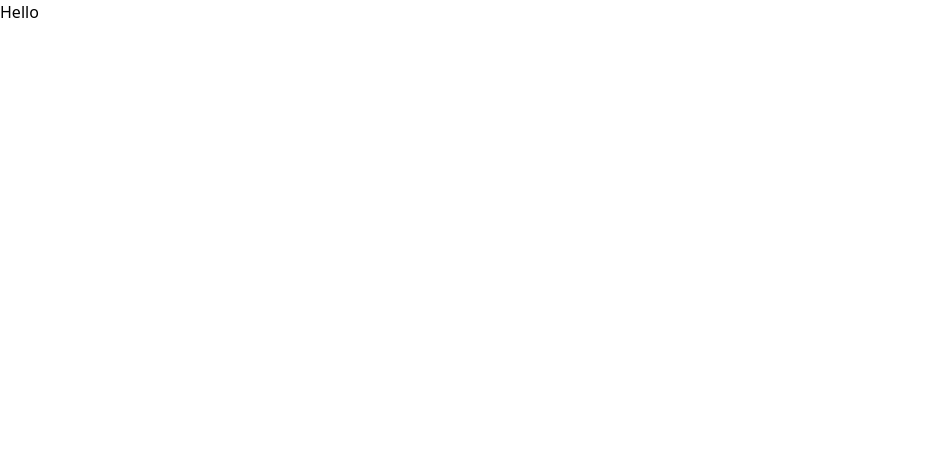
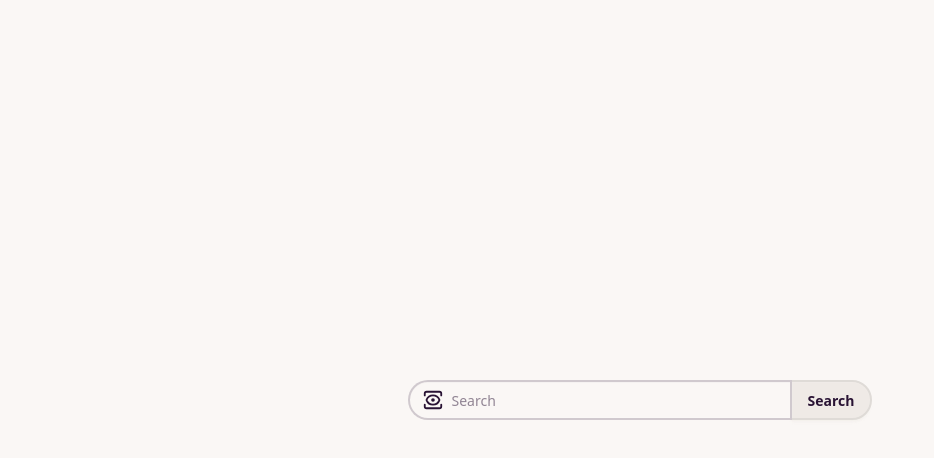
Before and after one commit to pushkarydv/memory-in-images, a Next.js app: page / in a window 1280 px wide. Shown: the top 458 px of the page, without its empty margins (0-934 px from the left). Built offline with nearby package versions, Linux system fonts and the light colour scheme.

Commit message:
basic ui

```diff
--- a/package.json
+++ b/package.json
@@ -10,14 +10,17 @@
   },
   "dependencies": {
     "@tailwindcss/postcss": "^4.0.9",
+    "lucide-react": "^0.477.0",
     "next": "15.2.0",
     "postcss": "^8.5.3",
     "react": "^19.0.0",
     "react-dom": "^19.0.0",
+    "sonner": "^2.0.1",
     "tailwindcss": "^4.0.9"
   },
   "devDependencies": {
     "@eslint/eslintrc": "^3",
+    "daisyui": "^5.0.0",
     "eslint": "^9",
     "eslint-config-next": "15.2.0"
   }
--- a/src/app/globals.css
+++ b/src/app/globals.css
@@ -1 +1,9 @@
 @import "tailwindcss";
+
+@plugin "daisyui" {
+    themes: cupcake --default;
+}
+
+.input{
+    @apply outline-none;
+}
--- a/src/app/layout.js
+++ b/src/app/layout.js
@@ -1,5 +1,6 @@
 import { Geist, Geist_Mono } from 'next/font/google';
 import './globals.css';
+import { Toaster } from 'sonner';
 
 const geistSans = Geist({
   variable: '--font-geist-sans',
@@ -23,6 +24,7 @@ export default function RootLayout({ children }) {
         className={`${geistSans.variable} ${geistMono.variable} min-h-screen`}
       >
         {children}
+        <Toaster position='top-center' richColors={true} />
       </body>
     </html>
   );
--- a/src/app/page.js
+++ b/src/app/page.js
@@ -1,3 +1,9 @@
+import Search from '@/components/Search';
+
 export default function Home() {
-  return <div>Hello</div>;
+  return (
+    <div>
+      <Search />
+    </div>
+  );
 }
--- /dev/null
+++ b/src/components/Search/image-search-form.jsx
@@ -0,0 +1,44 @@
+'use client';
+
+import React from 'react';
+import { View } from 'lucide-react';
+import { toast } from 'sonner';
+
+const ImageSearchForm = ({ search, handleSearchState }) => {
+  const handleFormSubmit = (e) => {
+    e.preventDefault();
+    handleSearchState('loading', true);
+    try {
+      const formData = new FormData(e.target);
+      const query = formData.get('search-input');
+
+      if (query.trim() == '') {
+        toast.error('Please provide search query');
+        return;
+      }
+    } catch (err) {
+    } finally {
+      handleSearchState('loading', false);
+    }
+  };
+
+  return (
+    <form onSubmit={handleFormSubmit} className='join'>
+      <label className='input join-item lg:w-sm'>
+        <View />
+        <input
+          name='search-input'
+          type='search'
+          required
+          placeholder='Search'
+          disabled={search.loading}
+        />
+      </label>
+      <button className='btn join-item' type='submit' disabled={search.loading}>
+        Search
+      </button>
+    </form>
+  );
+};
+
+export default ImageSearchForm;
--- /dev/null
+++ b/src/components/Search/images-carousel.jsx
@@ -0,0 +1,22 @@
+import React from 'react';
+
+const ImagesCarousel = ({ images }) => {
+  return (
+    <div className='carousel carousel-vertical rounded-box max-h-dvh max-w-sm mx-auto'>
+      {images.map((image, index) => (
+        <div
+          key={index}
+          className='carousel-item w-full h-full bg-black flex items-center justify-center'
+        >
+          <img
+            src={image}
+            className='object-contain max-h-full max-w-full'
+            alt={`Image ${index + 1}`}
+          />
+        </div>
+      ))}
+    </div>
+  );
+};
+
+export default ImagesCarousel;
--- /dev/null
+++ b/src/components/Search/index.js
@@ -0,0 +1,37 @@
+'use client';
+
+import React, { useState } from 'react';
+import ImageSearchForm from './image-search-form';
+import ImagesCarousel from './images-carousel';
+
+const Search = () => {
+  const [search, setSearch] = useState({
+    images: [],
+    loading: false,
+  });
+
+  const handleSearchState = (id, value) => {
+    setSearch((prev) => {
+      return {
+        ...prev,
+        [id]: value,
+      };
+    });
+  };
+
+  return (
+    <div className='w-full h-screen flex flex-col justify-center items-center gap-4 p-4'>
+      <ImageSearchForm search={search} handleSearchState={handleSearchState} />
+
+      {search.loading && (
+        <span className='loading loading-spinner w-20 mt-20'></span>
+      )}
+
+      {!search.loading && search.images.length > 0 && (
+        <ImagesCarousel images={search.images} />
+      )}
+    </div>
+  );
+};
+
+export default Search;
```
Also changed, not shown: 1 other file (tests, documents, lock files or other folders).
